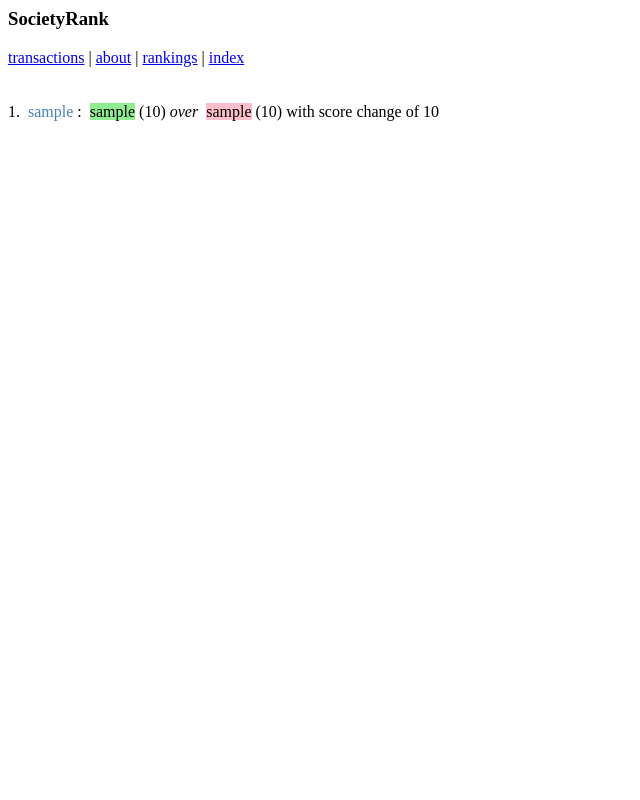
After one commit to ptrgyd/societyrank, a Flask app: page /transactions in a window 1280 px wide. The commit adds this page. Shown: the whole page, without its empty margins (0-640 px from the left). Run offline with Flask 2, Linux system fonts and the light colour scheme; a user stored in the database is signed in; tables that the repository leaves empty hold one stand-in row (values such as "Sample post"); some libraries are stand-ins or nearby versions.

Commit message:
massive update, just trying to preserve current state of app

```diff
--- a/app.py
+++ b/app.py
@@ -7,20 +7,20 @@ import random
 import math
 import os
 # import urlparse
-import urllib.parse # required for heroku
+# import urllib.parse # required for heroku
 import psycopg2
 
 # THIS BLOCK REQUIRED FOR HEROKU
-
-urllib.parse.uses_netloc.append("postgres")
-url = urllib.parse.urlparse(os.environ["DATABASE_URL"])
-conn = psycopg2.connect(
- database=url.path[1:],
- user=url.username,
- password=url.password,
- host=url.hostname,
- port=url.port
-)
+#
+# urllib.parse.uses_netloc.append("postgres")
+# url = urllib.parse.urlparse(os.environ["DATABASE_URL"])
+# conn = psycopg2.connect(
+#  database=url.path[1:],
+#  user=url.username,
+#  password=url.password,
+#  host=url.hostname,
+#  port=url.port
+# )
 
 app = Flask(__name__)
 
@@ -31,7 +31,7 @@ app.config['SECRET_KEY'] = 'secret'
 
 
 db = SQLAlchemy(app)
-# db = SQLAlchemy(os.environ["DATABASE_URL"])
+# db = SQLAlchemy(os.environ["DATABASE_URL"]) # Don't need this, I don't think
 login_manager = LoginManager()
 login_manager.init_app(app)
 # login_manager.login_message = 'Didnt work'
@@ -53,6 +53,28 @@ class User(UserMixin,db.Model):
 
     person_id = db.Column(db.Integer,db.ForeignKey('person.id'),nullable=False)
     person = db.relationship('Person',backref=db.backref('users', lazy=True))
+
+class Transaction(db.Model):
+    id = db.Column(db.Integer,primary_key=True)
+    voter_id = db.Column(db.Integer,db.ForeignKey('user.id'),nullable=False)
+    winner_id = db.Column(db.Integer,db.ForeignKey('person.id'),nullable=False)
+    loser_id = db.Column(db.Integer,db.ForeignKey('person.id'),nullable=False)
+    winner_score = db.Column(db.Integer)
+    loser_score = db.Column(db.Integer)
+    score_change = db.Column(db.Integer)
+
+    winner = db.relationship('Person',foreign_keys=[winner_id])
+    loser = db.relationship('Person',foreign_keys=[loser_id])
+    user = db.relationship('User',foreign_keys=[voter_id])
+
+# GLOBAL VARIABLES and FUNCTIONS
+
+# can't put a query in here (like current_rankings) because then it only
+# gets generated on app launch (and not on every refresh, as it should be)
+
+def get_current_rankings():
+    current_rankings = Person.query.order_by(desc(Person.score)).all()
+    return current_rankings
 
 def decrement(votes):
     updated_votes = votes - 1
@@ -85,17 +107,10 @@ def logout():
     logout_user()
     return redirect(url_for('index'))
 
-@app.route('/')
-def index():
+@app.route('/',methods=['GET'])
+def index(x=None,y=None):
     logged_user = current_user
-    # generating list stuff
-    if current_user.is_anonymous:
-        persons = Person.query.order_by(Person.id).all()
-    else:
-        persons = Person.query.filter(Person.id != logged_user.person_id).order_by(Person.id).all()
-
-    person1 = random.choice(persons)
-    person2 = random.choice(persons)
+    current_rankings = get_current_rankings()
 
     def pair_generator(person1,person2): # makes sure person1,2 are not same; if so, generates a new pair and checks again
         if person1.id == person2.id:
@@ -105,19 +120,37 @@ def index():
         else:
             return person1,person2
 
-    x,y = pair_generator(person1,person2) # fxn returns tuple of Objects, which are passed into x,y
+    if not logged_user.is_anonymous:
 
-    return render_template('index.html',persons=persons,x=x,y=y,logged_user=logged_user) # index refresh queries database to reflect new scores
+        current_votes = logged_user.votes_left
+        logged_user.votes_left = decrement(current_votes)
+
+        db.session.commit()
+
+        persons = Person.query.filter(Person.id != logged_user.person_id).all()
+        person1 = random.choice(persons)
+        person2 = random.choice(persons)
+        x,y = pair_generator(person1,person2) # fxn returns tuple of Objects, which are passed into x,y
+
+    return render_template('index.html',x=x,y=y,logged_user=logged_user,current_rankings=current_rankings) # index refresh queries database to reflect new scores
 
 
-@app.route('/elo/<winner_id>/<winner_score>/<loser_id>/<loser_score>')
+@app.route('/ello',methods=['POST'])
 @login_required
-def elo(winner_id,winner_score,loser_id,loser_score):
+def ello():
+
     logged_user = current_user
-    winner_score = int(winner_score)
-    loser_score = int(loser_score)
-    winner_id = int(winner_id)
-    loser_id = int(loser_id)
+
+    if request.method == 'POST':
+        winner_id = int(request.form['winner_id'])
+        winner_score = int(request.form['winner_score'])
+        loser_id = int(request.form['loser_id'])
+        loser_score = int(request.form['loser_score'])
+    else:
+        winner_score = int(winner_score)
+        loser_score = int(loser_score)
+        winner_id = int(winner_id)
+        loser_id = int(loser_id)
     k = 100
 
     def expected(higher_score,lower_score):
@@ -169,9 +202,17 @@ def elo(winner_id,winner_score,loser_id,loser_score):
         winner_object.last_change = -9
         loser_object.last_change = 99
 
-    current_votes = logged_user.votes_left
-    logged_user.votes_left = decrement(current_votes)
 
+    # create new transaction // must be AFTER score_change is calculated
+    new_transaction = Transaction(voter_id=logged_user.id,
+                                  winner_id=winner_id,
+                                  loser_id=loser_id,
+                                  winner_score=winner_score,
+                                  loser_score=loser_score,
+                                  score_change=winner_object.last_change)
+    db.session.add(new_transaction)
+
+    # commit all to database
     db.session.commit()
 
     return redirect(url_for('index'))
@@ -179,14 +220,24 @@ def elo(winner_id,winner_score,loser_id,loser_score):
 
 @app.route('/rankings')
 def rankings():
-    persons = Person.query.order_by(desc(Person.score)).all()
+    current_rankings = get_current_rankings()
 
-    return render_template('rankings.html',persons=persons)
+    return render_template('rankings.html',current_rankings=current_rankings)
+
+@app.route('/transactions')
+@login_required
+def transactions():
+    transactions = Transaction.query.all()
+
+    return render_template('transactions.html',transactions=transactions)
+
+@app.route('/about')
+def about():
+
+    return render_template('about.html')
 
 
 if __name__ == '__main__':
     app.run(
-    # host='0.0.0.0', port=8800, debug=True
+    host='0.0.0.0', port=8800, debug=True
     )
-
-# host='0.0.0.0', port=8800, debug=True
--- a/templates/layout.html
+++ b/templates/layout.html
@@ -1,5 +1,7 @@
 <h3>SocietyRank</h3>
 
+<a href="{{url_for('transactions')}}">transactions</a> |
+<a href="{{url_for('about')}}">about</a> |
 <a href="{{url_for('rankings')}}">rankings</a> | <a href="{{url_for('index')}}">index</a>
 <br />
 <br />
--- a/templates/rankings.html
+++ b/templates/rankings.html
@@ -6,7 +6,9 @@
 {{current_user.username}}<br />
 {% endif %}
 
-{% for x in persons %}
-<span style="color:steelblue;">{{x.genus}} {{x.species}}</span>, {{x.score}}<br />
+<ol style="margin:0 0 0 -16;">
+{% for x in current_rankings %}
+<li><span style="color:steelblue;">{{x.genus}} {{x.species}}</span>, <span style="font-family:monospace;">{{x.score}}</span></li>
 {% endfor %}
+</ol>
 {% endblock %}
--- /dev/null
+++ b/templates/transactions.html
@@ -0,0 +1,16 @@
+{% extends "layout.html" %}
+
+{% block content %}
+<br />
+{% for x in transactions %}
+{{x.id}}.&nbsp;
+<span style="color:steelblue">{{x.user.username}}</span> :&nbsp;
+<span style="background-color:lightgreen;">{{x.winner.nickname}}</span>
+({{x.winner_score}}) <i>over</i>&nbsp;
+<span style="background-color:pink;">{{x.loser.nickname}}</span>
+({{x.loser_score}})
+with score change of {{x.score_change}}
+<br />
+{% endfor %}
+
+{% endblock %}
```
Also changed, not shown: templates/about.html (added, +17 -0 lines), templates/index.html (+68 -32 lines), static/elo.jpg (added), 1 other file.
